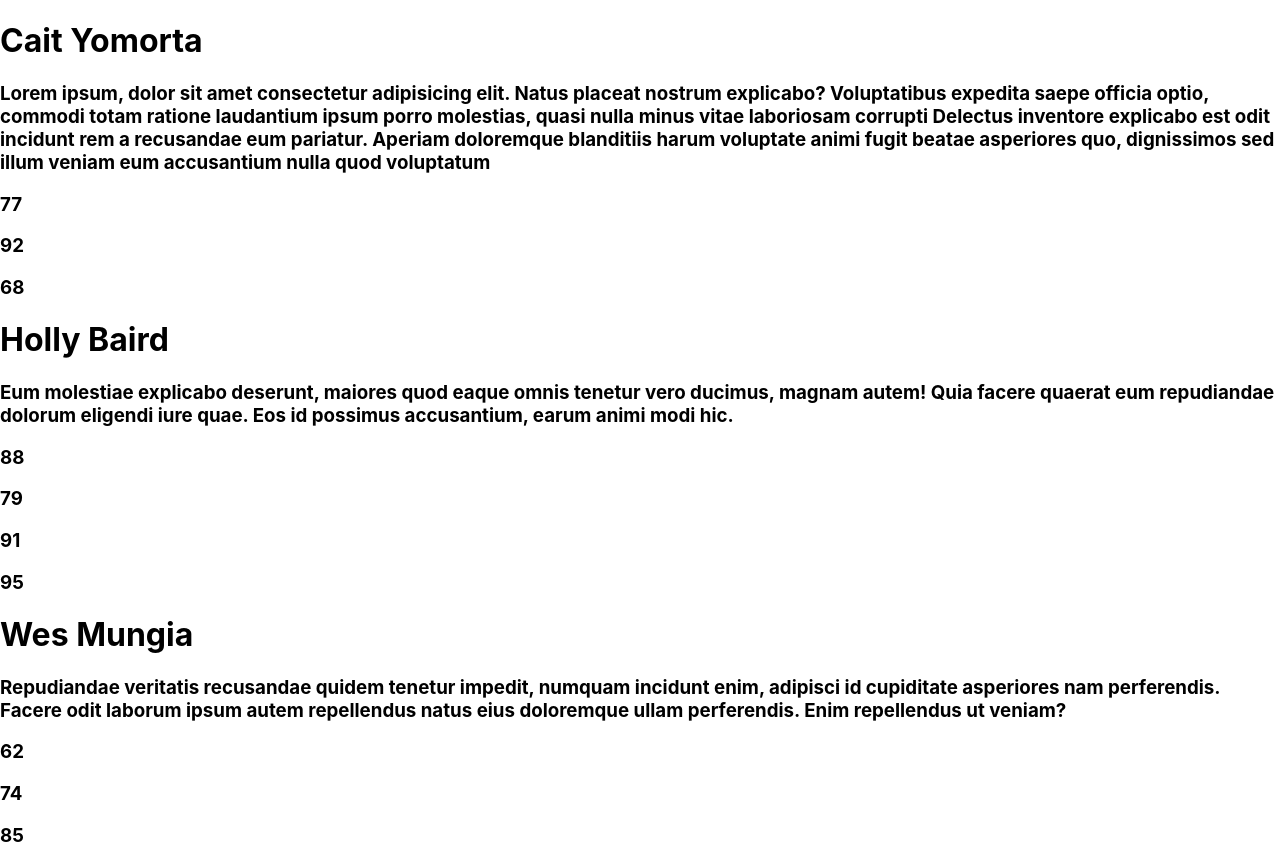
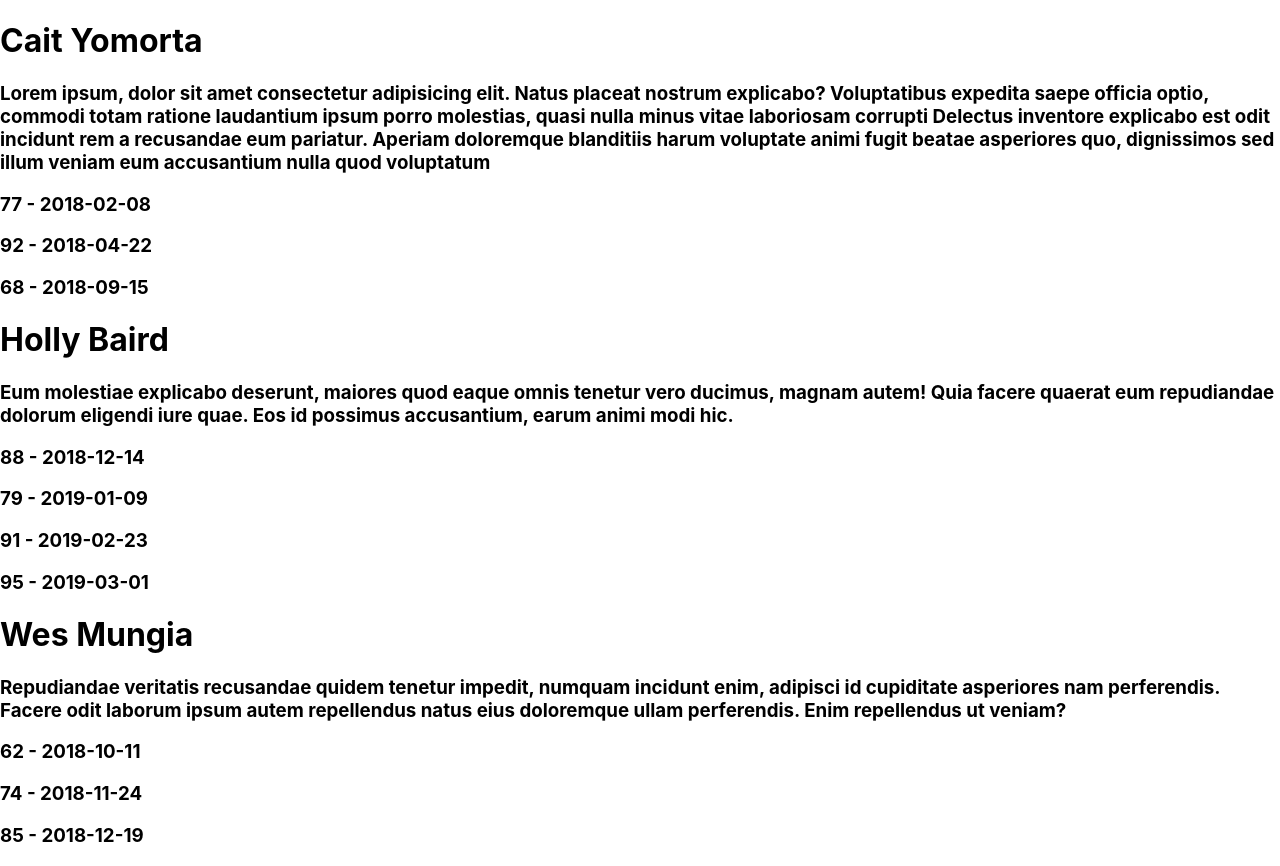
Before and after one commit to alexanderjones1/students-lab, a React (Create React App) app: page / in a window 1280 px wide. Built offline with nearby package versions, Linux system fonts and the light colour scheme.

Commit message:
print date

```diff
--- a/src/Score.jsx
+++ b/src/Score.jsx
@@ -2,7 +2,7 @@ const Score = (props) => {
   console.log(props.score);
   return (
     <>
-      <h3>{props.score.score}</h3>
+      <h3>{props.score.score} - {props.score.date}</h3>
     </>
   )
 }
```
